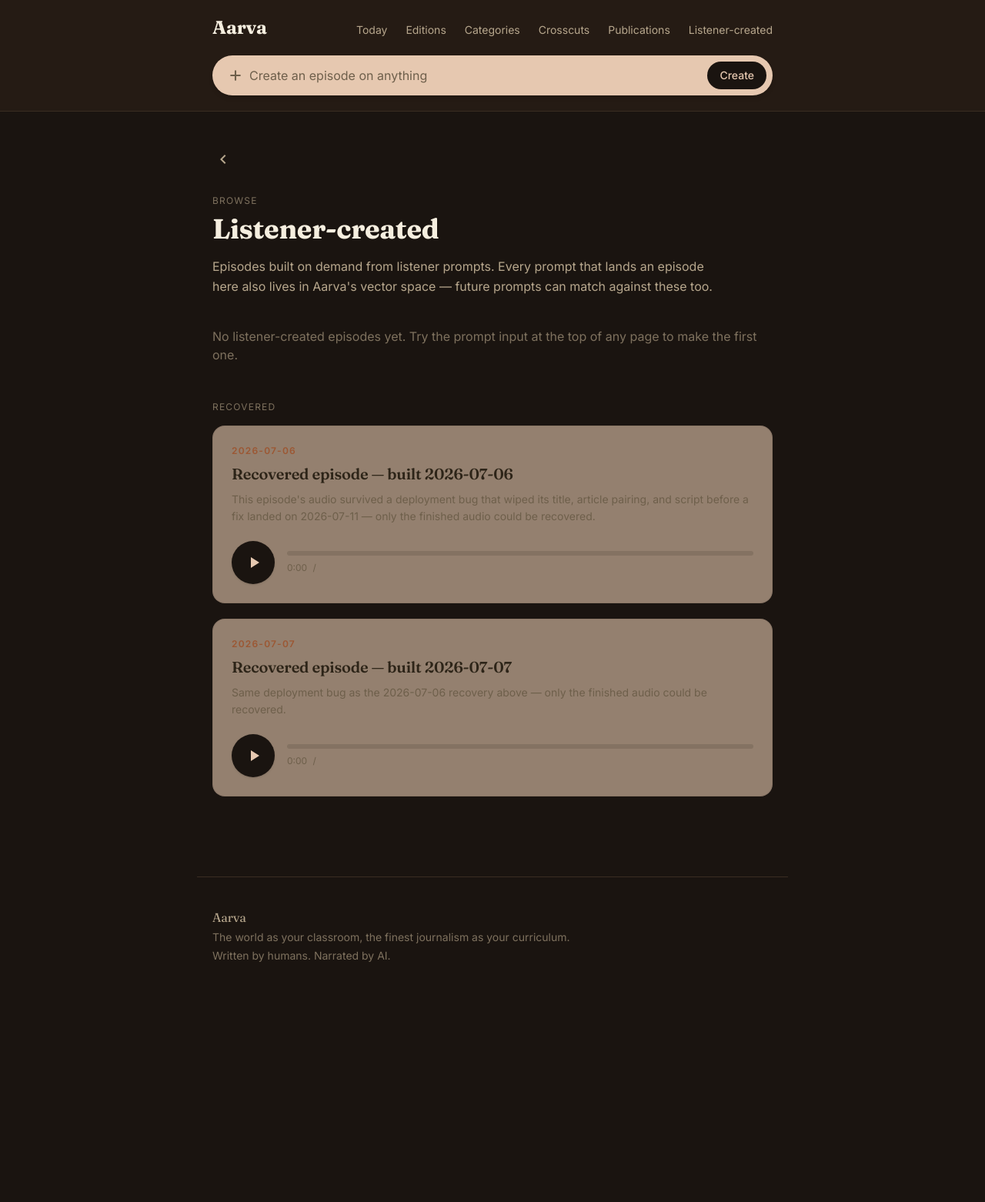
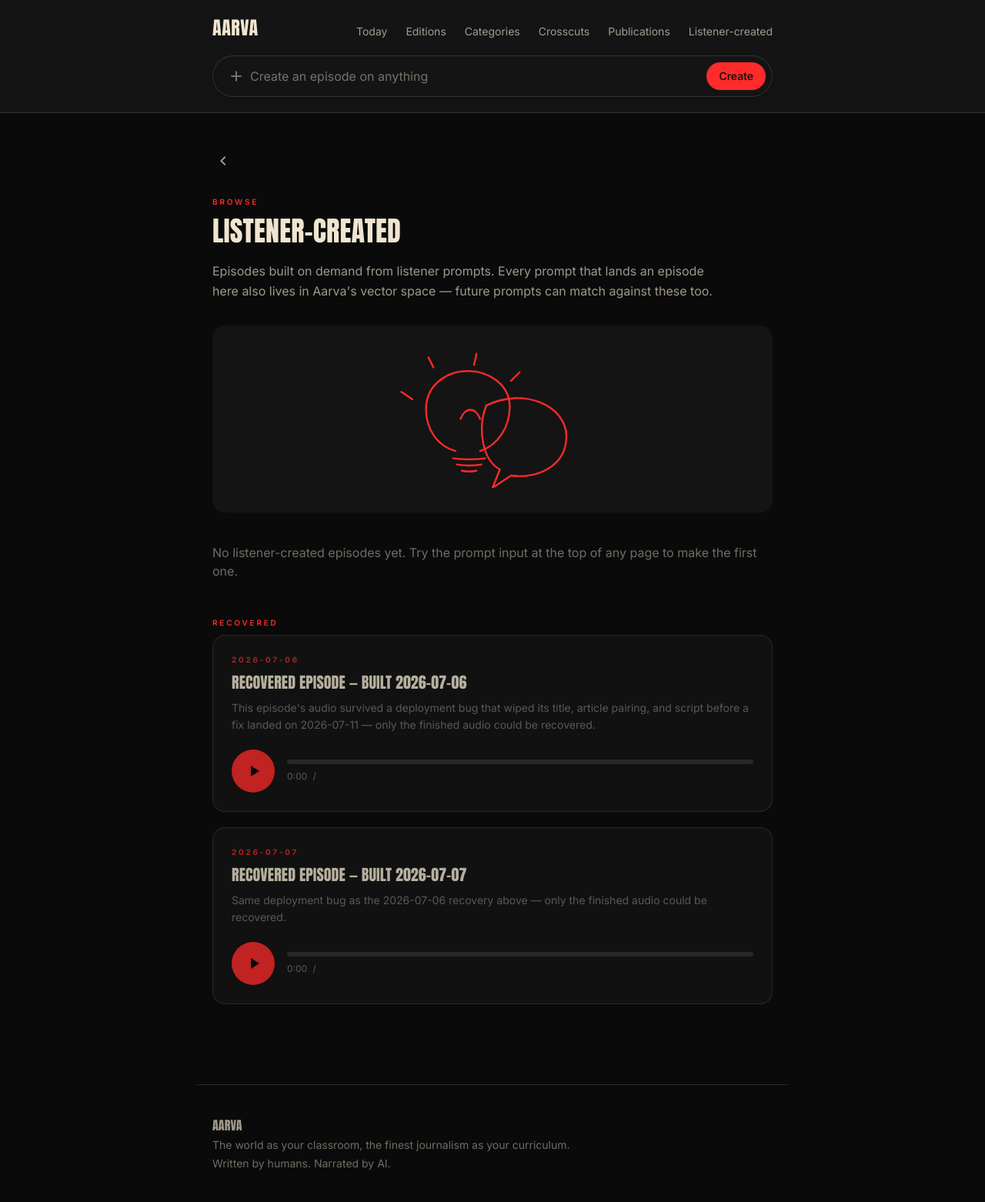
Before and after one commit to srik-create/aarva, a FastAPI app: page /listener-created in a window 1280 px wide. Shown: the whole page at 77% size. Before the commit the page ends 1250 px from the top, so only its background shows below. Run offline with FastAPI, Linux system fonts and the light colour scheme; data that the repository does not hold is empty; some libraries are stand-ins or nearby versions.

Commit message:
WIP: black+red redesign foundation + doodles + list-page templates
Co-Authored-By: Claude Sonnet 5 <noreply@anthropic.com>

```diff
--- a/aarva/server/templates/base.html
+++ b/aarva/server/templates/base.html
@@ -21,10 +21,13 @@
   {% block meta %}{% endblock %}
 
   {# ─── Typography ─────────────────────────────────────────────────── #}
-  {# Fraunces (serif, variable) for headings; Inter (sans) for body.   #}
+  {# Black + red redesign (2026-07-22 — see docs/session_plan_black_
+     red_redesign.md, Variant A refined). Anton (condensed uppercase
+     display) for headings/wordmark; Inter (sans) for body. Fraunces
+     dropped entirely. #}
   <link rel="preconnect" href="https://fonts.googleapis.com">
   <link rel="preconnect" href="https://fonts.gstatic.com" crossorigin>
-  <link href="https://fonts.googleapis.com/css2?family=Fraunces:opsz,wght@9..144,400;9..144,500;9..144,600;9..144,700&family=Inter:wght@400;500;600&display=swap" rel="stylesheet">
+  <link href="https://fonts.googleapis.com/css2?family=Anton&family=Inter:wght@400;500;600&display=swap" rel="stylesheet">
 
   {# ─── Tailwind via CDN with custom config ────────────────────────── #}
   <script src="https://cdn.tailwindcss.com"></script>
@@ -33,40 +36,30 @@
       theme: {
         extend: {
           colors: {
-            // Dark theme: warm dark background with pastel cards "floating"
-            // on top. Each JTBD gets its own card colour.
-            'night':        '#1A1410',  // page background — deep coffee brown
-            'night-soft':   '#251B14',  // header / footer subtle lift
-            'night-border': '#3A2D22',  // dividers, soft borders on dark
-            'cream-text':   '#F5EEDF',  // primary text on dark (former cream)
-            'cream-light':  '#B7A78D',  // secondary text on dark
-            'cream-muted':  '#7E715E',  // tertiary / metadata on dark
-            'ink':          '#2D2418',  // text on pastel cards (deep warm brown)
-            'ink-light':    '#6E5F4B',  // secondary text on cards
-
-            // Pastel cards — desaturated ~15% from the earlier pass so
-            // they sit calmer against the dark page. Each pairs with
-            // -dark for inline metadata text on the card.
-            'sky':          '#BFCEDB',  // dusty blue — future-gazing
-            'sky-dark':     '#2C5878',
-            'peach':        '#E6C8B0',  // warm peach — crosscut + CTA
-            'peach-dark':   '#9C5733',
-            'lemon':        '#DDCF85',  // muted yellow — curiosity
-            'lemon-dark':   '#6E5E15',
-            'mint':         '#BCD0BF',  // soft green — smart-escape
-            'mint-dark':    '#3F5F44',
-            'blush':        '#DFB7BE',  // muted pink — delight
-            'blush-dark':   '#8C3D4F',
-            'lavender':     '#C8C2D8',  // muted purple — behind-the-news
-            'lavender-dark':'#4F4279',
-            'paper':        '#E8DFCE',  // neutral muted cream card (other)
+            // Black + red redesign (2026-07-22). Near-black page,
+            // warm off-white text, a single red accent used sparingly
+            // (Create button, eyebrow labels, hook border, play
+            // button, progress fill, doodle strokes). JTBD-pastel
+            // colors (peach/sky/lemon/mint/blush/lavender) and the
+            // 'ink'/'ink-light'/'paper' card-text colors are retired —
+            // every card is now a uniform dark surface; JTBD identity
+            // comes through the eyebrow label alone.
+            'night':            '#0A0A0A',  // page background — near black
+            'night-soft':       '#141414',  // cards, elevated surfaces
+            'night-border':     'rgba(240, 229, 208, 0.15)',  // subtle dividers
+            'cream-text':       '#F0E5D0',  // primary text — warm off-white
+            'cream-light':      'rgba(240, 229, 208, 0.65)',  // secondary text
+            'cream-muted':      'rgba(240, 229, 208, 0.45)',  // metadata, tertiary
+            'red-accent':       '#FF2A2A',  // sole accent color
+            'red-accent-fade':  'rgba(255, 42, 42, 0.15)',    // borders/tints
           },
           fontFamily: {
-            'serif': ['Fraunces', 'Georgia', 'Cambria', 'Times New Roman', 'serif'],
-            'sans':  ['Inter', '-apple-system', 'BlinkMacSystemFont', 'Segoe UI', 'sans-serif'],
+            'sans':    ['Inter', '-apple-system', 'BlinkMacSystemFont', 'Segoe UI', 'sans-serif'],
+            'display': ['Anton', 'Impact', 'Oswald', 'sans-serif'],
           },
           letterSpacing: {
             'tightish': '-0.01em',
+            'wordmark': '0.02em',
           },
         },
       },
@@ -74,21 +67,47 @@
   </script>
 
   <style>
-    /* Default body uses our sans; headings opt into serif via the
-       `.editorial` utility class kept from earlier templates. */
+    /* Default body uses our sans; headings opt into the Anton display
+       face via the `.editorial` utility class. */
     body { font-family: 'Inter', -apple-system, BlinkMacSystemFont, sans-serif; }
     .editorial {
-      font-family: 'Fraunces', Georgia, Cambria, serif;
-      font-optical-sizing: auto;
-      letter-spacing: -0.01em;
+      font-family: 'Anton', Impact, Oswald, sans-serif;
+      text-transform: uppercase;
+      letter-spacing: 0.005em;
+      font-weight: 400;   /* Anton is a single-weight display font */
     }
-    /* Tighter typographic block on hooks — italic Fraunces is lovely */
+    /* Small tracked-out uppercase label in red — precedes every H1 /
+       card H3 site-wide ("Daily edition", "Crosscut", "The archive",
+       publication names, dates). */
+    .eyebrow {
+      font-family: 'Inter', -apple-system, BlinkMacSystemFont, sans-serif;
+      font-size: 10px;
+      letter-spacing: 0.28em;
+      text-transform: uppercase;
+      color: #FF2A2A;
+      font-weight: 600;
+      margin-bottom: 8px;
+      display: block;
+    }
+    /* Hook pull-quote — replaces the old italic-Fraunces treatment.
+       Sized down from the mockup's 22px to 18px: tested against the 5
+       longest real hooks in the DB (119-133 chars) at 375px width —
+       22px pushed the two 133-char hooks to 4-5 lines; 18px keeps
+       every one of them to exactly 3 lines. See docs/session_plan_
+       black_red_redesign.md's own "watch out" note on this exact
+       risk. */
     .hook {
-      font-family: 'Fraunces', Georgia, serif;
-      font-style: italic;
-      font-weight: 400;
+      font-family: 'Anton', sans-serif;
+      font-size: 18px;
+      line-height: 1.2;
+      text-transform: uppercase;
+      color: #F0E5D0;
+      letter-spacing: 0.005em;
+      border-left: 2px solid #FF2A2A;
+      padding-left: 14px;
+      margin: 0 0 18px;
     }
-    /* Audio player: subtle, doesn't fight the pastel cards */
+    /* Audio player: subtle, doesn't fight the dark cards */
     audio {
       width: 100%;
       border-radius: 9999px;
@@ -155,14 +174,14 @@
   <meta name="apple-mobile-web-app-capable" content="yes">
   <meta name="apple-mobile-web-app-status-bar-style" content="black-translucent">
   <meta name="apple-mobile-web-app-title" content="Aarva">
-  <meta name="theme-color" content="#1A1410">
+  <meta name="theme-color" content="#0A0A0A">
 </head>
 <body class="bg-night text-cream-text antialiased"
       hx-boost="true" hx-target="#main-content" hx-select="#main-content"
       hx-swap="innerHTML" hx-push-url="true">
   <header data-site-header class="border-b border-night-border bg-night-soft">
     <div class="max-w-3xl mx-auto px-5 py-5 flex items-baseline justify-between">
-      <a href="/" class="editorial text-2xl font-bold tracking-tightish text-cream-text">Aarva</a>
+      <a href="/" class="editorial text-2xl tracking-wordmark text-cream-text">Aarva</a>
       <nav class="text-sm text-cream-light space-x-5 hidden sm:block">
         <a href="/today" class="hover:text-cream-text transition-colors">Today</a>
         <a href="/editions" class="hover:text-cream-text transition-colors">Editions</a>
@@ -196,8 +215,8 @@
        outside #main-content, so it's never touched by htmx partial-
        navigation swaps — the JS wiring only ever needs to run once. #}
     <div class="max-w-3xl mx-auto px-5 pb-5 relative" data-prompt-suggestions-wrapper>
-      <form action="/create" method="get" class="flex items-center gap-2 bg-peach text-ink rounded-full pl-5 pr-2 py-2 shadow-md focus-within:ring-2 focus-within:ring-peach/60">
-        <svg viewBox="0 0 24 24" class="w-5 h-5 shrink-0 text-ink-light" fill="currentColor" aria-hidden="true">
+      <form action="/create" method="get" class="flex items-center gap-2 bg-night-soft text-cream-text border border-night-border rounded-full pl-5 pr-2 py-2 shadow-md focus-within:ring-2 focus-within:ring-red-accent/40">
+        <svg viewBox="0 0 24 24" class="w-5 h-5 shrink-0 text-cream-muted" fill="currentColor" aria-hidden="true">
           <path d="M12 5v14M5 12h14" stroke="currentColor" stroke-width="2.5" stroke-linecap="round" fill="none"/>
         </svg>
         <input type="text" name="q" required
@@ -205,9 +224,9 @@
                placeholder="Create an episode on anything"
                autocomplete="off"
                data-prompt-input
-               class="flex-1 min-w-0 bg-transparent border-none outline-none text-ink placeholder-ink-light text-base">
+               class="flex-1 min-w-0 bg-transparent border-none outline-none text-cream-text placeholder-cream-muted text-base">
         <button type="submit"
-                class="shrink-0 px-2.5 sm:px-4 py-2 bg-night text-peach rounded-full text-sm font-medium hover:opacity-90 transition-opacity">
+                class="shrink-0 px-2.5 sm:px-4 py-2 bg-red-accent text-night rounded-full text-sm font-medium hover:opacity-90 transition-opacity">
           Create
         </button>
       </form>
@@ -231,7 +250,7 @@
     <div data-nav-backdrop class="absolute inset-0 bg-black/60 backdrop-blur-sm"></div>
     <aside class="absolute top-0 right-0 bottom-0 w-72 max-w-[80vw] bg-night-soft border-l border-night-border shadow-2xl flex flex-col" style="padding-top: env(safe-area-inset-top); padding-bottom: env(safe-area-inset-bottom);">
       <div class="flex items-center justify-between px-5 py-4 border-b border-night-border">
-        <span class="editorial text-base font-semibold text-cream-text">Menu</span>
+        <span class="editorial text-base text-cream-text">Menu</span>
         <button type="button" data-nav-close aria-label="Close menu"
                 class="-mr-2 w-9 h-9 inline-flex items-center justify-center rounded-full text-cream-muted hover:text-cream-text hover:bg-night-border transition-colors">
           <svg viewBox="0 0 24 24" class="w-5 h-5" fill="currentColor" aria-hidden="true">
@@ -322,7 +341,7 @@
   <div data-pwa-modal class="hidden fixed inset-0 z-50 flex items-end sm:items-center justify-center p-4 sm:p-6 bg-black/60 backdrop-blur-sm">
     <div class="bg-night-soft border border-night-border rounded-3xl max-w-md w-full p-6 sm:p-8 shadow-2xl">
       <div class="flex items-start justify-between gap-4">
-        <h2 class="editorial text-xl font-semibold text-cream-text">Add Aarva to your Home Screen</h2>
+        <h2 class="editorial text-xl text-cream-text">Add Aarva to your Home Screen</h2>
         <button type="button" data-pwa-modal-close aria-label="Close"
                 class="-mr-2 -mt-1 shrink-0 w-9 h-9 inline-flex items-center justify-center text-cream-muted hover:text-cream-text rounded-full hover:bg-night-border transition-colors">
           <svg viewBox="0 0 24 24" class="w-5 h-5" fill="currentColor" aria-hidden="true"><path d="M19 6.41L17.59 5 12 10.59 6.41 5 5 6.41 10.59 12 5 17.59 6.41 19 12 13.41 17.59 19 19 17.59 13.41 12z"/></svg>
@@ -478,7 +497,7 @@
   <div data-mini-player class="hidden fixed bottom-0 inset-x-0 z-40 bg-night-soft border-t border-night-border shadow-2xl">
     <div data-mini-player-inner class="max-w-3xl mx-auto px-4 pt-3 flex items-center gap-3">
       <button type="button" data-mini-toggle aria-label="Play"
-              class="shrink-0 w-11 h-11 rounded-full bg-peach text-night flex items-center justify-center shadow hover:scale-105 active:scale-95 transition-transform">
+              class="shrink-0 w-11 h-11 rounded-full bg-red-accent text-night flex items-center justify-center shadow hover:scale-105 active:scale-95 transition-transform">
         <svg viewBox="0 0 24 24" class="mini-play-icon w-5 h-5 ml-0.5" fill="currentColor" aria-hidden="true"><path d="M8 5v14l11-7z"/></svg>
         <svg viewBox="0 0 24 24" class="mini-pause-icon w-5 h-5 hidden" fill="currentColor" aria-hidden="true"><path d="M6 5h4v14H6zM14 5h4v14h-4z"/></svg>
       </button>
@@ -493,7 +512,7 @@
         <div class="flex items-center gap-2 mt-1">
           <span data-mini-current class="text-[10px] text-cream-muted shrink-0">0:00</span>
           <div data-mini-track class="h-1 flex-1 bg-night-border rounded-full overflow-hidden cursor-pointer">
-            <div data-mini-fill class="h-full bg-cream-light rounded-full" style="width:0%"></div>
+            <div data-mini-fill class="h-full bg-red-accent rounded-full" style="width:0%"></div>
           </div>
           <span data-mini-total class="text-[10px] text-cream-muted shrink-0">0:00</span>
           {# Playback speed: text button shows current rate ("1×");
--- a/aarva/server/templates/listener_created.html
+++ b/aarva/server/templates/listener_created.html
@@ -1,20 +1,25 @@
 {% extends "base.html" %}
 {% block title %}Listener-created — Aarva{% endblock %}
 {% block content %}
-  <div class="mb-10">
-    <p class="text-xs text-cream-muted uppercase tracking-widest">Browse</p>
-    <h1 class="editorial text-4xl font-bold tracking-tightish mt-2 text-cream-text">Listener-created</h1>
+  <div class="mb-8">
+    <p class="eyebrow">Browse</p>
+    <h1 class="editorial text-4xl leading-tight mt-2 text-cream-text">Listener-created</h1>
     <p class="text-cream-light mt-4 max-w-2xl leading-relaxed">
       Episodes built on demand from listener prompts. Every prompt that lands an episode here also lives in Aarva's vector space — future prompts can match against these too.
     </p>
   </div>
 
+  {# Hero doodle (layout pattern #1) #}
+  <div class="mb-10 bg-night-soft rounded-2xl p-8 flex items-center justify-center">
+    <img src="/static/doodles/listener_created.svg" alt="" aria-hidden="true" class="w-full max-w-xs">
+  </div>
+
   {% if crosscuts %}
     <div class="space-y-5">
       {% for crosscut in crosscuts %}
-        <section class="p-6 bg-peach rounded-2xl text-ink">
-          <p class="text-xs text-peach-dark uppercase tracking-widest font-semibold">{{ crosscut.edition_date }}</p>
-          <h2 class="editorial text-2xl font-semibold mt-2 leading-snug">
+        <section class="p-6 bg-night-soft border border-night-border rounded-2xl">
+          <p class="eyebrow">{{ crosscut.edition_date }}</p>
+          <h2 class="editorial text-2xl leading-snug text-cream-text">
             <a href="/crosscut/{{ crosscut.edition_id }}" class="hover:opacity-70 transition-opacity">{{ (crosscut.topic_label or "Two angles") | title_case }}</a>
           </h2>
           {# Content-quality Section 2: subhead_hook is the primary
@@ -22,12 +27,12 @@
              secondary metadata underneath. NULL subhead_hook (older
              episodes) falls back cleanly — no blank slot. #}
           {% if crosscut.subhead_hook %}
-            <p class="text-ink mt-2 leading-relaxed">{{ crosscut.subhead_hook }}</p>
+            <p class="text-cream-text mt-2 leading-relaxed">{{ crosscut.subhead_hook }}</p>
           {% endif %}
-          <p class="text-sm text-ink-light mt-2 leading-relaxed">
-            <em class="editorial">{{ crosscut.title_a | title_case }}</em>
-            <span class="text-ink-light mx-1">×</span>
-            <em class="editorial">{{ crosscut.title_b | title_case }}</em>
+          <p class="text-sm text-cream-muted mt-2 leading-relaxed">
+            <em class="editorial not-italic">{{ crosscut.title_a | title_case }}</em>
+            <span class="text-cream-muted mx-1">×</span>
+            <em class="editorial not-italic">{{ crosscut.title_b | title_case }}</em>
           </p>
           {# Compact player; data-track-* attrs feed the shared player in base.html. #}
           <div class="mt-5" data-player
@@ -36,16 +41,16 @@
                data-track-link="/crosscut/{{ crosscut.edition_id }}">
             <div class="flex items-center gap-4">
               <button type="button" aria-label="Play"
-                      class="shrink-0 w-14 h-14 rounded-full bg-night text-peach flex items-center justify-center shadow hover:scale-105 active:scale-95 transition-transform"
+                      class="shrink-0 w-14 h-14 rounded-full bg-red-accent text-night flex items-center justify-center shadow hover:scale-105 active:scale-95 transition-transform"
                       data-play-button>
                 <svg viewBox="0 0 24 24" class="play-icon w-6 h-6 ml-0.5" fill="currentColor"><path d="M8 5v14l11-7z"/></svg>
                 <svg viewBox="0 0 24 24" class="pause-icon w-6 h-6 hidden" fill="currentColor"><path d="M6 5h4v14H6zM14 5h4v14h-4z"/></svg>
               </button>
               <div class="flex-1">
-                <div class="h-1.5 bg-ink/15 rounded-full overflow-hidden cursor-pointer" data-progress-track>
-                  <div class="h-full bg-ink/60 rounded-full" style="width:0%" data-progress-fill></div>
+                <div class="h-1.5 bg-night-border rounded-full overflow-hidden cursor-pointer" data-progress-track>
+                  <div class="h-full bg-red-accent rounded-full" style="width:0%" data-progress-fill></div>
                 </div>
-                <p class="text-xs text-ink-light mt-2">
+                <p class="text-xs text-cream-muted mt-2">
                   <span data-current-time>0:00</span>
                   <span class="mx-1">/</span>
                   <span data-total-time>{{ crosscut.duration_seconds | duration }}</span>
@@ -66,32 +71,34 @@
   {# Recovered episodes: audio survived a deployment bug, but the
      title/pairing/script didn't — see aarva/server/routes/create.py
      for the full story. No edition_id, so no detail-page link and no
-     title_a x title_b (there's no real pairing data to show). #}
+     title_a x title_b (there's no real pairing data to show). Kept
+     visually muted (opacity, no red-tinted border) to read as
+     distinct-but-related from the main list above. #}
   {% if recovered_episodes %}
     <div class="mt-12">
-      <p class="text-xs text-cream-muted uppercase tracking-widest mb-4">Recovered</p>
+      <p class="eyebrow">Recovered</p>
       <div class="space-y-5">
         {% for rec in recovered_episodes %}
-          <section class="p-6 bg-peach/60 border border-ink/10 rounded-2xl text-ink">
-            <p class="text-xs text-peach-dark uppercase tracking-widest font-semibold">{{ rec.edition_date }}</p>
-            <h2 class="editorial text-xl font-semibold mt-2 leading-snug">{{ rec.topic_label }}</h2>
-            <p class="text-sm text-ink-light mt-2 leading-relaxed">{{ rec.note }}</p>
+          <section class="p-6 bg-night-soft border border-night-border rounded-2xl opacity-75">
+            <p class="eyebrow">{{ rec.edition_date }}</p>
+            <h2 class="editorial text-xl leading-snug text-cream-text">{{ rec.topic_label }}</h2>
+            <p class="text-sm text-cream-muted mt-2 leading-relaxed">{{ rec.note }}</p>
             <div class="mt-5" data-player
                  data-track-src="{{ rec.audio_url | audio_url(request.app.state.pipeline_cfg.raw.get('tts', {}).get('r2', {}).get('public_url_base', '')) }}"
                  data-track-title="{{ rec.topic_label }}"
                  data-track-link="/listener-created">
               <div class="flex items-center gap-4">
                 <button type="button" aria-label="Play"
-                        class="shrink-0 w-14 h-14 rounded-full bg-night text-peach flex items-center justify-center shadow hover:scale-105 active:scale-95 transition-transform"
+                        class="shrink-0 w-14 h-14 rounded-full bg-red-accent text-night flex items-center justify-center shadow hover:scale-105 active:scale-95 transition-transform"
                         data-play-button>
                   <svg viewBox="0 0 24 24" class="play-icon w-6 h-6 ml-0.5" fill="currentColor"><path d="M8 5v14l11-7z"/></svg>
                   <svg viewBox="0 0 24 24" class="pause-icon w-6 h-6 hidden" fill="currentColor"><path d="M6 5h4v14H6zM14 5h4v14h-4z"/></svg>
                 </button>
                 <div class="flex-1">
-                  <div class="h-1.5 bg-ink/15 rounded-full overflow-hidden cursor-pointer" data-progress-track>
-                    <div class="h-full bg-ink/60 rounded-full" style="width:0%" data-progress-fill></div>
+                  <div class="h-1.5 bg-night-border rounded-full overflow-hidden cursor-pointer" data-progress-track>
+                    <div class="h-full bg-red-accent rounded-full" style="width:0%" data-progress-fill></div>
                   </div>
-                  <p class="text-xs text-ink-light mt-2">
+                  <p class="text-xs text-cream-muted mt-2">
                     <span data-current-time>0:00</span>
                     <span class="mx-1">/</span>
                     <span data-total-time></span>
```
Also changed, not shown: aarva/server/templates/article.html (+23 -20 lines), aarva/server/templates/categories_list.html (+20 -14 lines), aarva/server/templates/category_detail.html (+20 -14 lines), aarva/server/templates/crosscut.html (+34 -31 lines), aarva/server/templates/crosscuts_list.html (+20 -15 lines), aarva/server/templates/editions_list.html (+10 -4 lines), aarva/server/templates/home.html (+50 -42 lines), aarva/server/templates/publication_detail.html (+18 -17 lines), aarva/server/templates/publications_list.html (+10 -5 lines), aarva/server/static/doodles/article_detail.svg (added), aarva/server/static/doodles/categories.svg (added), aarva/server/static/doodles/crosscut_detail.svg (added), aarva/server/static/doodles/crosscuts.svg (added), aarva/server/static/doodles/editions.svg (added), 4 more files.
